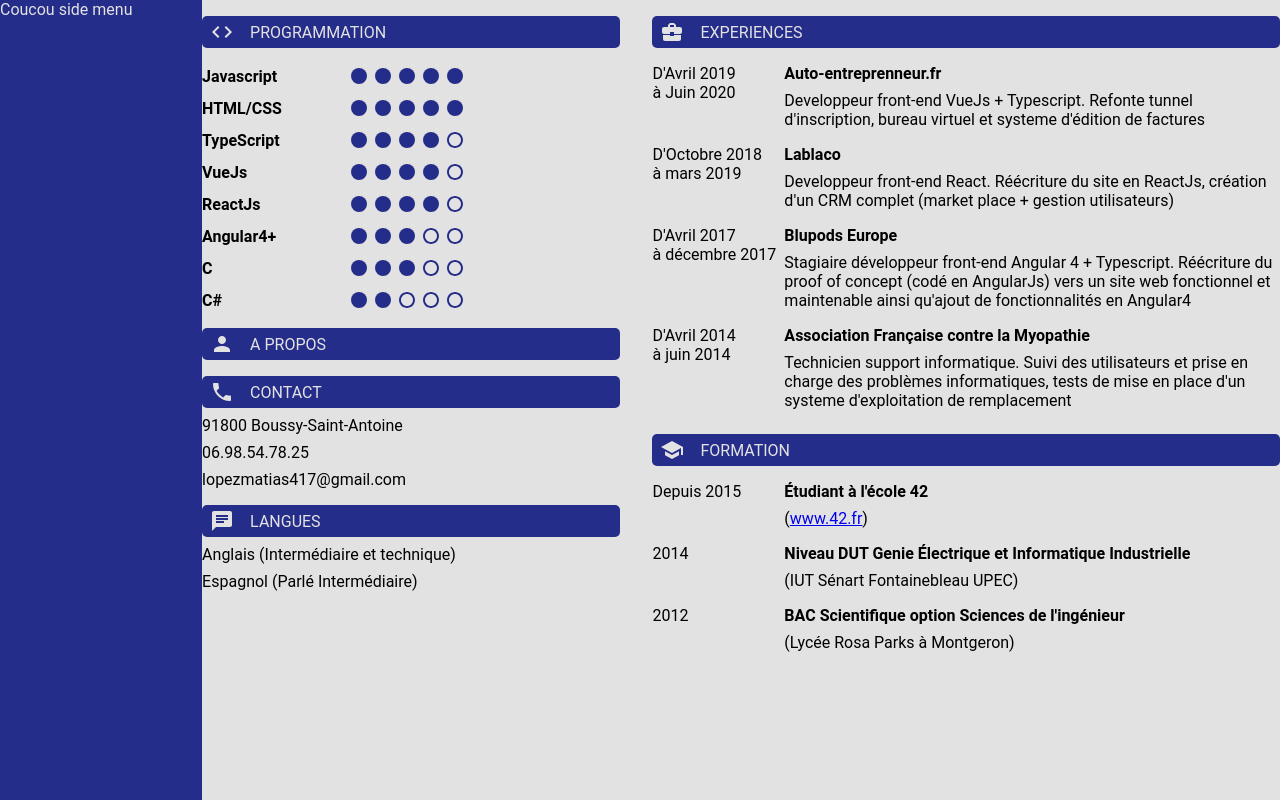
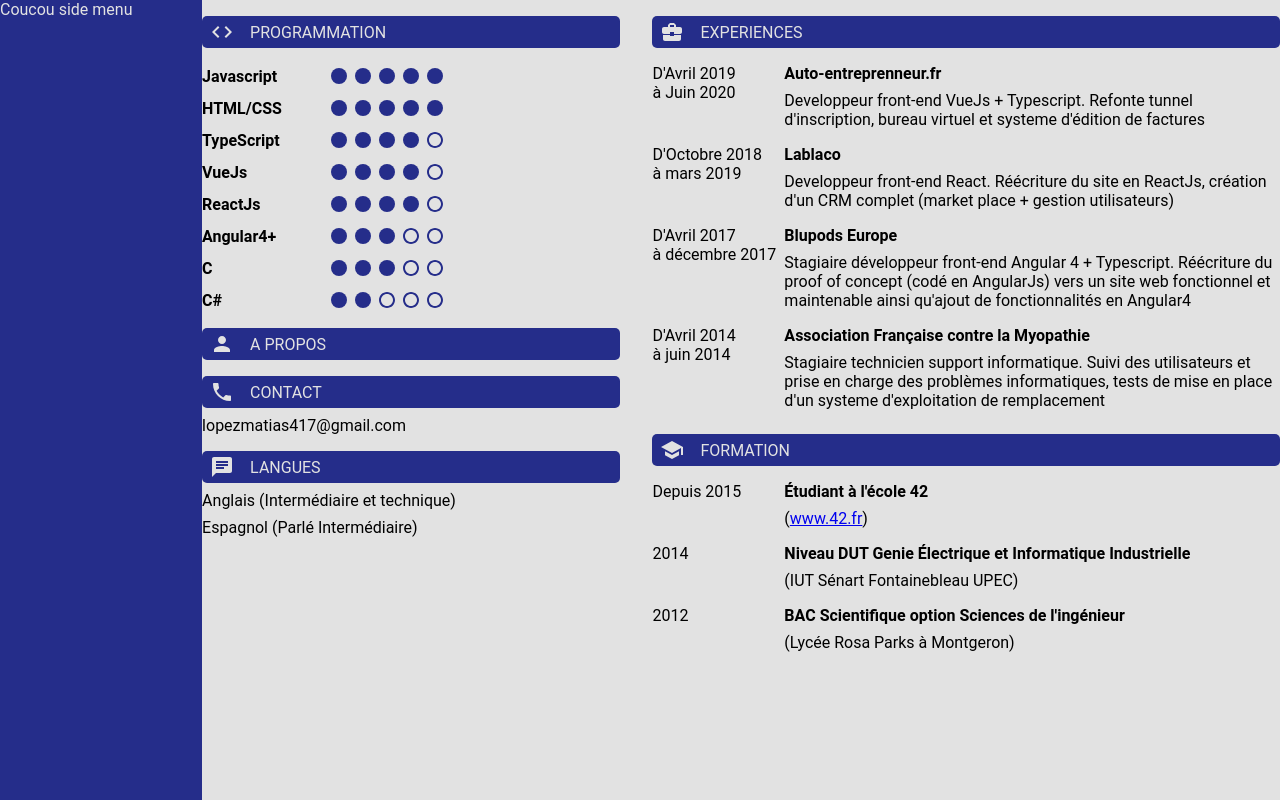
Before and after one commit to mlopez42/my-website, a React (Create React App) app: page /cv in a window 1280 px wide. Built offline with nearby package versions, Linux system fonts and the light colour scheme.

Commit message:
css fix and remove address and phone

```diff
--- a/src/pages/curriculumVitae/curriculumVitae.scss
+++ b/src/pages/curriculumVitae/curriculumVitae.scss
@@ -24,7 +24,7 @@
       grid-column-gap: 0.5rem;
       &-comp {
         display: grid;
-        grid-template-columns: 2fr 4fr;
+        grid-template-columns: 2fr 5fr;
         grid-column-gap: 0.5rem;
       }
     }
--- a/src/pages/curriculumVitae/curriculumVitae.tsx
+++ b/src/pages/curriculumVitae/curriculumVitae.tsx
@@ -65,8 +65,6 @@ export default class CurriculumVitae extends Component {
                         <div>
                             <CvTitleCategory comp={<PhoneIcon />} title={'CONTACT'}></CvTitleCategory>
                             <div>
-                                <p>91800 Boussy-Saint-Antoine</p>
-                                <p>06.98.54.78.25</p>
                                 <p>lopezmatias417@gmail.com</p>
                             </div>
                         </div>
@@ -107,7 +105,7 @@ export default class CurriculumVitae extends Component {
                                     <div><div>D'Avril 2014</div><div>à juin 2014</div></div>
                                     <div>
                                         <b>Association Française contre la Myopathie</b>
-                                        <p>Technicien support informatique. Suivi des utilisateurs et prise en charge des problèmes informatiques, tests de mise en place d'un systeme d'exploitation de remplacement</p>
+                                        <p>Stagiaire technicien support informatique. Suivi des utilisateurs et prise en charge des problèmes informatiques, tests de mise en place d'un systeme d'exploitation de remplacement</p>
                                     </div>
                                 </div>
                             </div>
```
